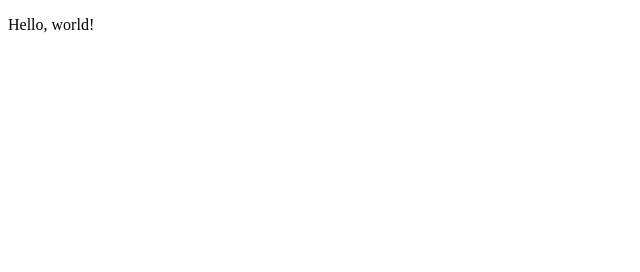
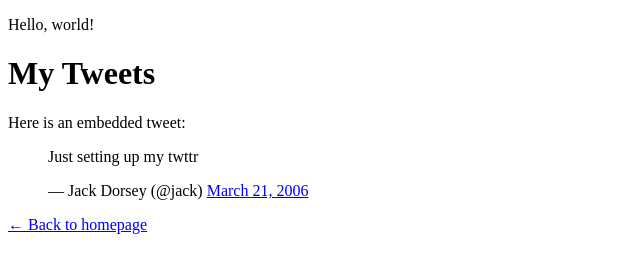
Before and after one commit to LadyYaa52/My_First_Portfolio, a plain HTML site: page html_basic/tweets.html in a window 1280 px wide. Shown: the whole page, without its empty margins (0-640 px from the left). Drawn offline with Linux system fonts and the light colour scheme.

Commit message:
Update tweets.html

```diff
--- a/html_basic/tweets.html
+++ b/html_basic/tweets.html
@@ -6,5 +6,21 @@
 </head>
 <body>
   <p>Hello, world!</p>
+  <h1>My Tweets</h1>
+
+  <p>Here is an embedded tweet:</p>
+
+  <!-- Example embedded Tweet: Replace the URL below with the tweet you want -->
+  <blockquote class="twitter-tweet">
+    <p lang="en" dir="ltr">
+      Just setting up my twttr
+    </p>&mdash; Jack Dorsey (@jack)
+    <a href="https://twitter.com/jack/status/20">March 21, 2006</a>
+  </blockquote>
+
+  <!-- Twitter’s widgets.js script to render the embedded Tweet -->
+  <script async src="https://platform.twitter.com/widgets.js" charset="utf-8"></script>
+
+  <p><a href="index.html">← Back to homepage</a></p>
 </body>
 </html>
```
